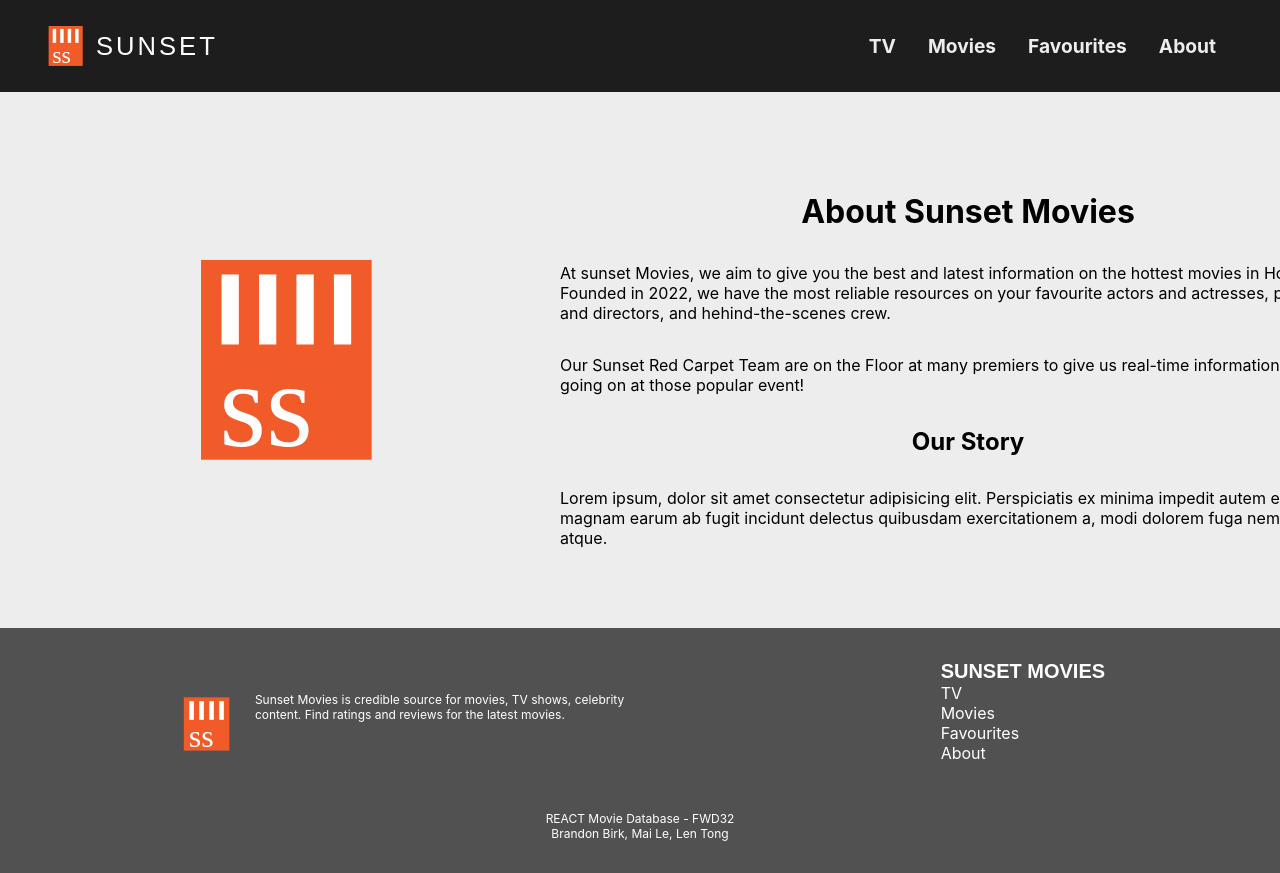
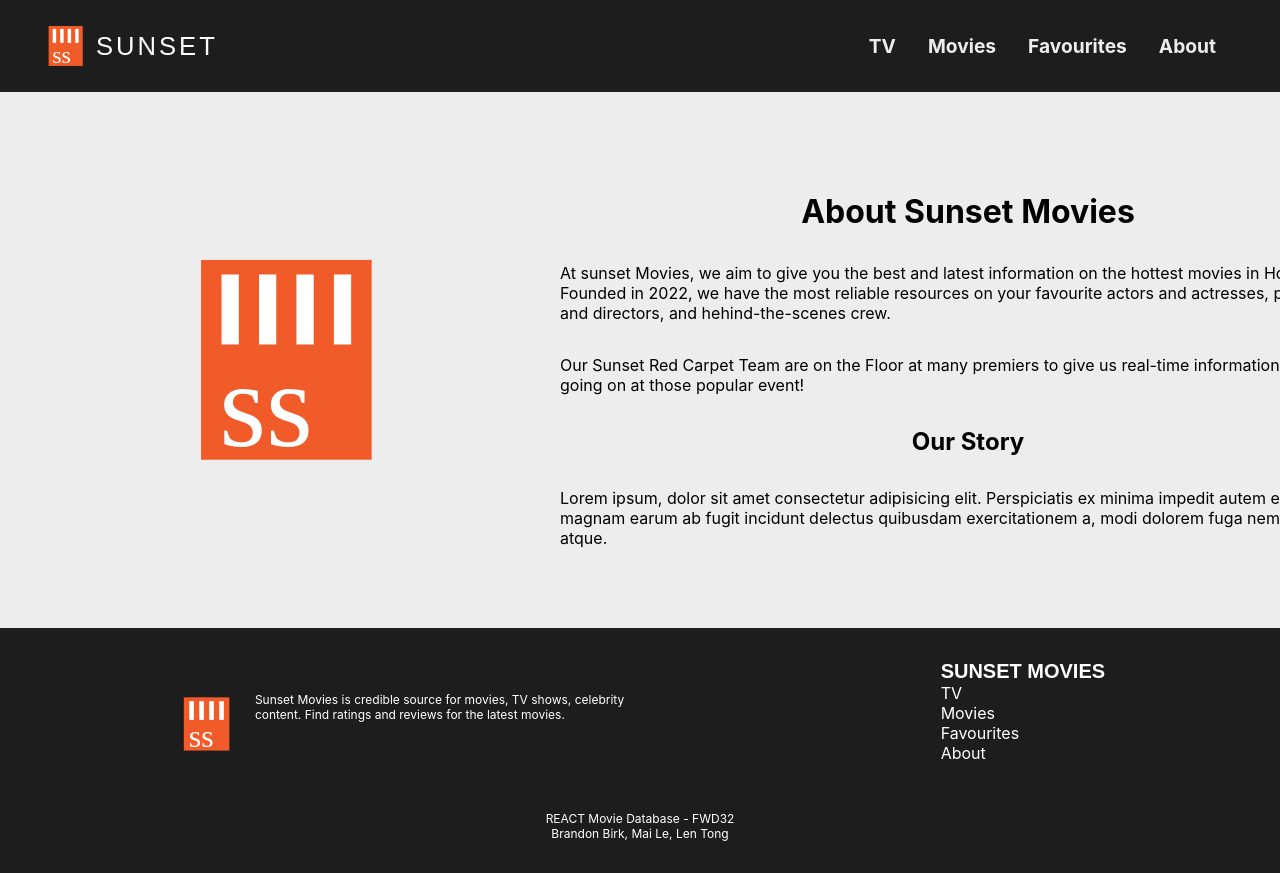
Before and after one commit to brandonb95/Movie-Database, a React (Create React App) app in the folder movie-database/: page /about in a window 1280 px wide. Shown: the top 873 px of the page. Built offline with nearby package versions, Linux system fonts and the light colour scheme.

Commit message:
footer background color

```diff
--- a/movie-database/src/scss/_footer.scss
+++ b/movie-database/src/scss/_footer.scss
@@ -2,7 +2,7 @@
 
 footer {
     padding: 2rem 1.5rem;
-    background-color: $sort-color;
+    background-color: $dark-bg-color;
     color: $white;
 
     .footer-main {
```
